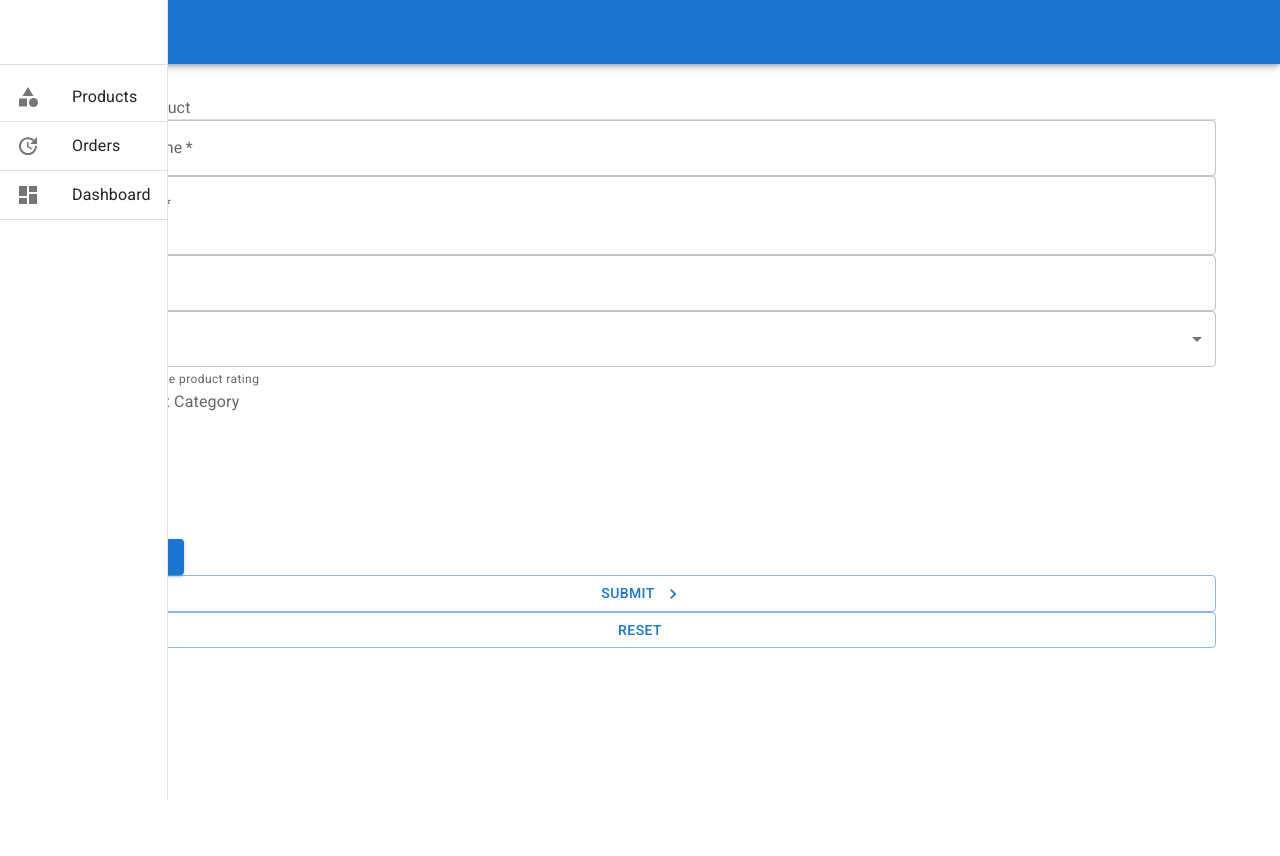
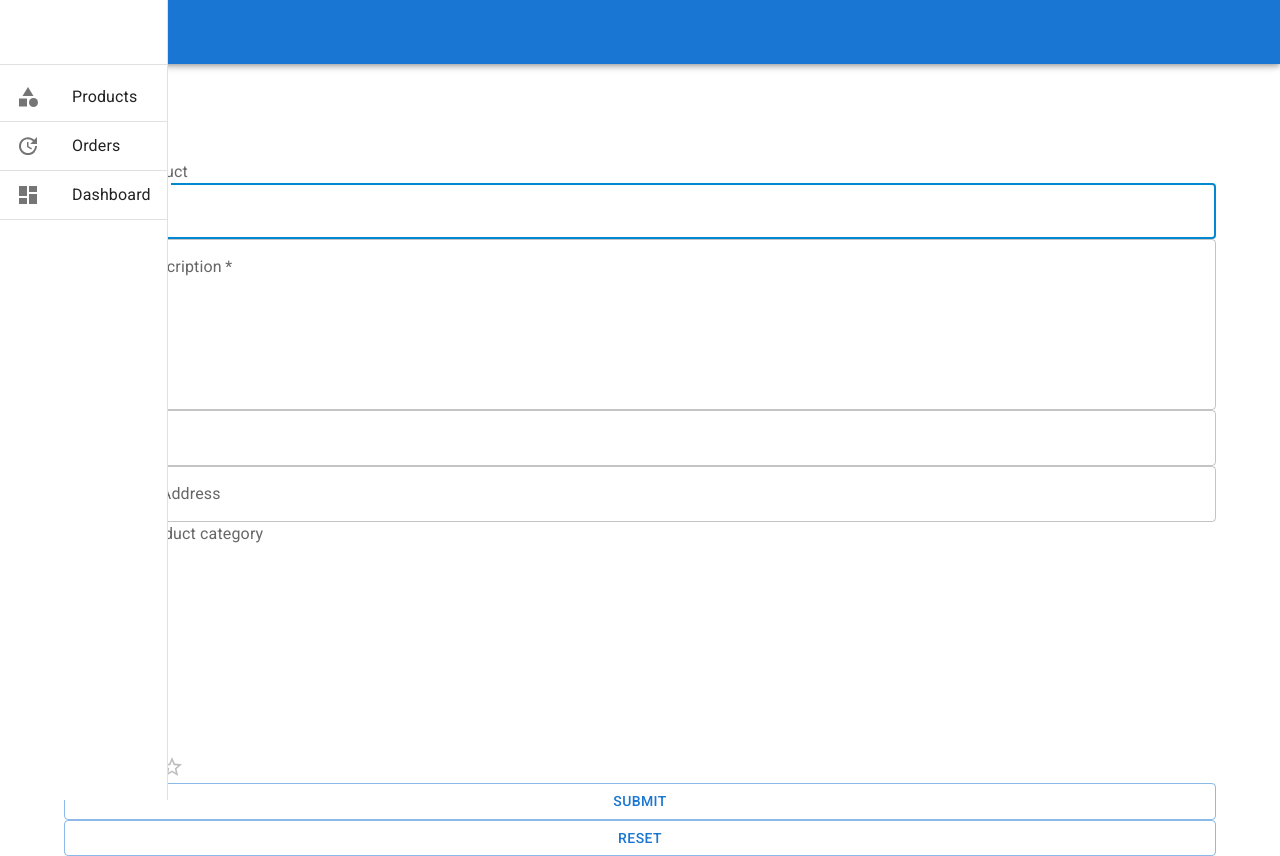
Before and after one commit to baselm/lesson-7, a React (Create React App) app: page /CreateProduct in a window 1280 px wide. Before the commit the page ends 800 px from the top, so only its background shows below. Built offline with nearby package versions, Linux system fonts and the light colour scheme.

Commit message:
End of Step8

```diff
--- a/src/components/ContactUs.js
+++ b/src/components/ContactUs.js
@@ -2,38 +2,54 @@ import { Button, Container, TextField } from '@mui/material'
 import React, { useState } from 'react'
 
 export default function ContactUs() {
-    const [toSend, setToSend] = useState({
-        name: '',
-        email: '',
-        subject: '',
-        message: '',
-      });
+    const [name, setName] = useState();
+    const [email, setEmail] = useState();
+    const [subject, setSubject] = useState();
+    const [message, setMessage] = useState();
+    const handleForm = (e) => {
 
-    const handleForm = (e) =>
-    {
         e.preventDefault();
-        const data = new FormData(e.target);
-        let name = data.get('name');
+
+        console.log("Form submited:  ");
+        console.log({name, email, subject, message});
+    }
+  return (
+    <Container maxWidth='lg' sx={{ mt:12 }}>
+        <form noValidate onSubmit={handleForm}>
+            <TextField
+                label='Full Name'
+                name='name'
+                fullWidth required
+                onChange={(e) => {setName(e.target.value); console.log(name)}}
+                ></TextField>
+                <TextField
+                    required
+                    label='Email Address'
+                    type='email' fullWidth
+                    name='email'
+                    onChange={(e) => setEmail(e.target.value)}
+                    ></TextField>
+                <TextField
+                    label='Subject'
+                    name='subject'
+                    fullWidth
+                    onChange={(e) => setSubject(e.target.value)}
+
+                    ></TextField>
+                <TextField
+                    label='message'
+                    name='message'
+                    fullWidth
+                    multiline
+                    rows={6}
+                    onChange={(e) => setMessage(e.target.value)}>
+
+                    </TextField>
+            <Button type='submit'>Submit</Button>
+            <Button type='reset'> Clear Form</Button>
 
 
-        setToSend({...toSend, [e.target.name]: [e.target.value]});
-        console.log(toSend);
-
-    }
-  return (
-    <Container maxWidth='lg' sx={{mt:12}}>
-        <form noValidate onSubmit={handleForm}>
-        <TextField label='Name' fullWidth id="name" name="name"  ></TextField>
-        <TextField label='Email Address' fullWidth type='email' name="email" ></TextField>
-        <TextField label="Subject"  name="subject"  fullWidth></TextField>
-        <TextField label=" Your Message " name="message" helperText="Enter a full description of the issue" fullWidth multiline rows={5}></TextField>
-        <Button type='submit'>Submit</Button>
-        <Button type='reset'>Clear form</Button>
-
-    </form>
-
+        </form>
     </Container>
-
-
   )
 }
--- a/src/components/CreateProduct.js
+++ b/src/components/CreateProduct.js
@@ -1,152 +1,116 @@
-import { Button, Container, Divider, FormControl, FormControlLabel, FormLabel, Grid, MenuItem, Radio, RadioGroup, TextField, Typography } from '@mui/material'
+import { Button, Container, FormControl, FormControlLabel, FormLabel, Radio, RadioGroup, Rating, TextField } from '@mui/material'
+import React, { useState } from 'react'
+import { useNavigate } from 'react-router-dom';
 
-import React, { useEffect, useState } from 'react'
-import GradeSharpIcon from '@mui/icons-material/GradeSharp';
-import KeyboardArrowRightIcon from '@mui/icons-material/KeyboardArrowRightOutlined'
-import { useNavigate } from 'react-router-dom';
 export default function CreateProduct() {
-    const [rating, setRating] = useState(0);
     const [title, setTitle] = useState('');
     const [description, setDescription] = useState('');
+    const [category, setCategory] = useState('coffee');
+    const [rating, setRating] = useState(0);
     const [price, setPrice] = useState(0);
-    const [category, setCategory]= useState('');
+    const [filename, setFilename] = useState('');
     const navigateTo = useNavigate();
-    const handleChange = (e) =>{
 
-        setRating(e.target.value);
-        console.log(e.target.value, 'rating');
-    }
-    const submitform = (e) =>
+
+    const handleProductCreation = (e) =>
     {
         e.preventDefault();
-        console.log('form submited',title, description, price, category);
-        if (title && description && price)
+        if (title && description && category && price)
         {
-            console.log(title, description, category, price, rating);
-            fetch('http://localhost:8000/products', {
+            console.log({title, description, category, rating, price, filename});
+            fetch('http://localhost:8000/products',{
                 method: 'POST',
-                headers: {"Content-type": "application/json"},
-                body: JSON.stringify({title , description , price})
-                                    }).then( ()=> navigateTo('/'))
+                headers: {"content-type":"application/json"},
+                body: JSON.stringify({title, description, category, rating, price, filename})
 
-
-
+            }).then ( () => navigateTo('/Products'))
         }
     }
   return (
+    <Container  sx={{mt:20}}>
 
-        <Container sx={{mt:12}}>
-            <Grid container>
-                <Grid item lg={12}>
 
-                <FormLabel>Add New Product</FormLabel>
-                <Divider />
-                <form noValidate onSubmit={submitform}>
+        <FormLabel> Add new Product</FormLabel>
+        <form noValidate  onSubmit={handleProductCreation}>
+        <TextField
+            label='Product Name'
+            onChange={ (e) => setTitle(e.target.value)}
+            fullWidth
+            required
+            autoFocus
+            variant='outlined'
+            color="info">
+
+            </TextField>
 
             <TextField
-                    label='Product Name'
+                label='Product Description'
+                onChange={(e) => setDescription(e.target.value)}
+                required
+
                 fullWidth
+                variant='outlined'
+                color='info'
+                multiline
+                rows={6}>
+
+                </TextField>
+
+                <TextField
+                label='Price'
+                type='number'
+                onChange={(e) => setPrice(e.target.value)}
                 required
+
+                fullWidth
                 variant='outlined'
-                    onChange={ (e) => setTitle(e.target.value) }
-                    color='secondary'
+                color='info'
                 >
 
                 </TextField>
                 <TextField
-                    label='Description'
-                    onChange={ (e) => setDescription(e.target.value) }
-
-                    multiline
-                    rows={2}
-                    fullWidth
-                    required
-                    variant='outlined'
-                    color='secondary'
-                    >
-
-                    </TextField>
-                    <TextField
-                    label='Price'
-                    onChange={ (e) => setPrice(e.target.value) }
+                    label='Image URL Address'
+                    onChange={(e) => setFilename(e.target.value)}
 
                     fullWidth
-                    type="number"
+                    variant='outlined'
 
-                    required
-                    variant='outlined'
-                    color='secondary'
-                    >
+                     color='info'>
 
                     </TextField>
 
-
-
-
-                    <TextField
-                    label='Rating'
-                    select
-                    fullWidth
-                    type="number"
-                    value={rating}
-                    helperText="Please select the product rating"
-                    onChange={handleChange}
-
-                    required
-                    variant='outlined'
-                    color='secondary'
-                    >
-                        <MenuItem key={0} value={0}> No rating </MenuItem>
-
-                        <MenuItem key={1} value={1}> <GradeSharpIcon fontSize="large" style={{ color: '#f5a142' }} /> </MenuItem>
-                        <MenuItem key={2} value={2}> <GradeSharpIcon fontSize="large" style={{ color: '#f5a142' }} /> <GradeSharpIcon fontSize="large" style={{ color: '#f5a142' }} /></MenuItem>
-                        <MenuItem key={3} value={3}> <GradeSharpIcon fontSize="large" style={{ color: '#f5a142' }} /> <GradeSharpIcon fontSize="large" style={{ color: '#f5a142' }} /> <GradeSharpIcon fontSize="large" style={{ color: '#f5a142' }} /></MenuItem>
-                        <MenuItem key={4} value={4}> <GradeSharpIcon fontSize="large" style={{ color: '#f5a142' }} /> <GradeSharpIcon fontSize="large" style={{ color: '#f5a142' }} /> <GradeSharpIcon fontSize="large" style={{ color: '#f5a142' }} /> <GradeSharpIcon fontSize="large" style={{ color: '#f5a142' }} /></MenuItem>
-
-
-                    </TextField>
-
+                <FormLabel> Select the product category</FormLabel>
 
                 <FormControl fullWidth>
-                        <FormLabel>Select Product Category </FormLabel>
-                        <RadioGroup value={category} defaultValue='coffee' onChange={(e)=>setCategory(e.target.value)}>
-                        <FormControlLabel control={<Radio />} label='Coffee' value='coffee'/>
-                                <FormControlLabel control={<Radio />} label='Fruit' value='fruit' />
-                                <FormControlLabel control={<Radio />} label='Dairy' value='dairy' />
+                    <RadioGroup
+                        defaultValue='coffee'
+                        value={category}
+                        onChange={(e) => setCategory(e.target.value)}
+                        >
+                                <FormControlLabel control={ <Radio />} label='Fruit' value='fruit'/>
+                                <FormControlLabel control={ <Radio />} label='Dairy' value='dairy'/>
+                                <FormControlLabel control={ <Radio />} label='Coffee' value='coffee'/>
+                                <FormControlLabel control={ <Radio />} label='Chocolate' value='chocolate'/>
+                                <FormControlLabel control={ <Radio />} label='Vegetable' value='vegetable'/>
 
 
                     </RadioGroup>
 
 
+                </FormControl >
+                <Rating
+                    name="simple-controlled"
+                    value={rating}
+                    onChange=
+                     {(event, rating) => {
+                        setRating(rating);
+                      }}
+                    />
 
-
-
-                    </FormControl>
-
-
-                    <Button
-                    variant="contained"
-                    component="label"
-                    >
-                    Upload File
-                    <input
-                        type="file"
-                        hidden
-                    />
-                    </Button>
-
-
-                <Button type='submit' variant='outlined' fullWidth endIcon={<KeyboardArrowRightIcon />}>Submit</Button>
-
-                <Button type='reset'  variant='outlined' fullWidth>reset</Button>
-
+            <Button type='submit' fullWidth variant='outlined'>Submit</Button>
+            <Button type='reset' fullWidth variant='outlined'>Reset</Button>
 
         </form>
-
-                </Grid>
-
-            </Grid>
     </Container>
-
   )
 }
--- a/src/components/ProductCard.js
+++ b/src/components/ProductCard.js
@@ -1,15 +1,20 @@
 import React, { useState } from 'react'
 import FavoriteBorderSharpIcon from '@mui/icons-material/FavoriteBorderSharp';
 import FavoriteIcon from '@mui/icons-material/Favorite';
-import CheckIcon from '@mui/icons-material/Check';
+
 import ShoppingCartIcon from '@mui/icons-material/ShoppingCart';
 import { Card, CardContent, CardHeader, Container, CardActions, Typography, IconButton, CardMedia } from '@mui/material'
 import AddSharpIcon from '@mui/icons-material/AddSharp';
+import { useNavigate } from 'react-router-dom';
 
 
 export default function ProductCard({product}) {
 
 const [active,setActive]=useState(true);
+const navigateTo = useNavigate();
+const handleCreateProduct = (e) => {
+  navigateTo('/CreateProduct')
+}
 
   return (
 
@@ -50,11 +55,11 @@ const [active,setActive]=useState(true);
       <CardActions sx={{   display: "flex",
     justifyContent: "space-between"}}>
       <IconButton>
-         <ShoppingCartIcon color="secondary" fontSize='large'/>
+         <ShoppingCartIcon  fontSize='large' color="secondary"  style={{ color: '#0C7C90'}} />
         </IconButton>
 
-        <IconButton>
-         <AddSharpIcon color="secondary" fontSize='large'/>
+        <IconButton onClick={handleCreateProduct}>
+        <AddSharpIcon fontSize='large' style={{ color: '#0C7C90'}} />
         </IconButton>
       </CardActions>
 
```
Lines whose indentation alone changed are shown as unchanged.
